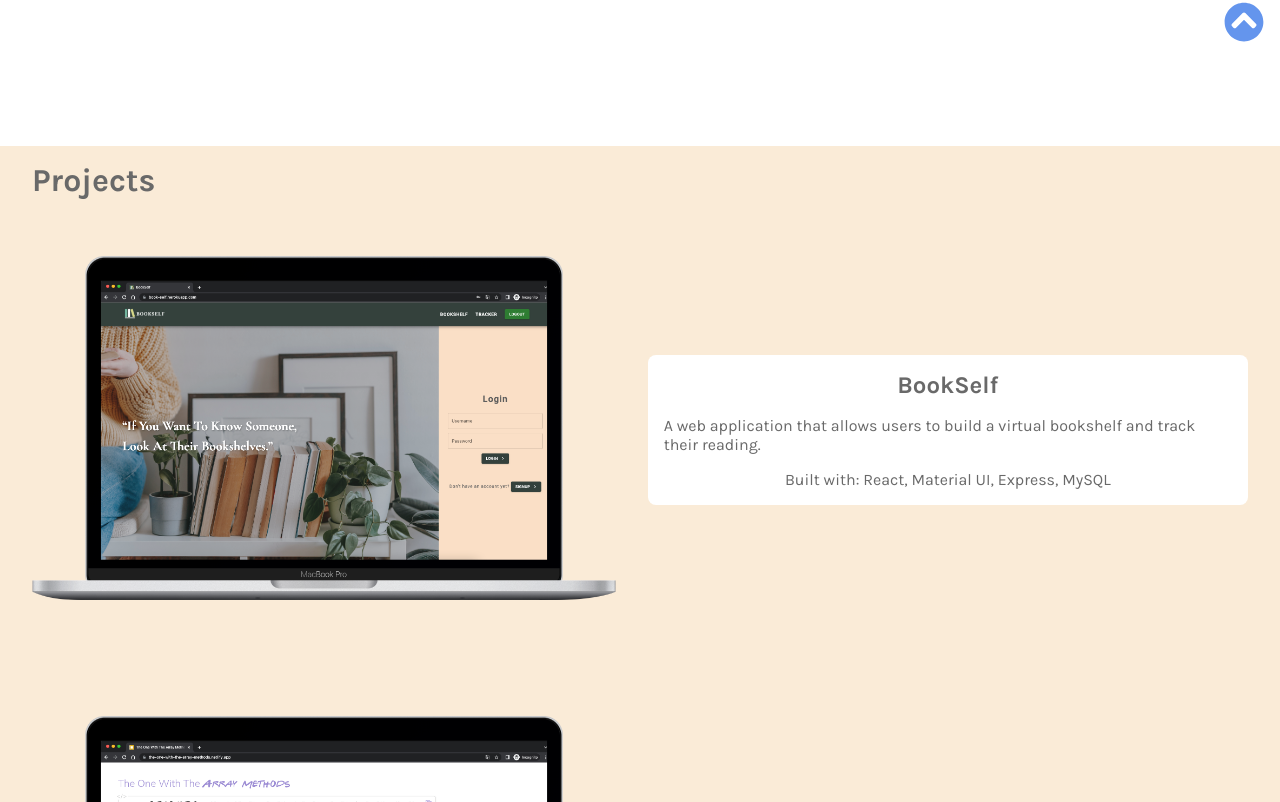
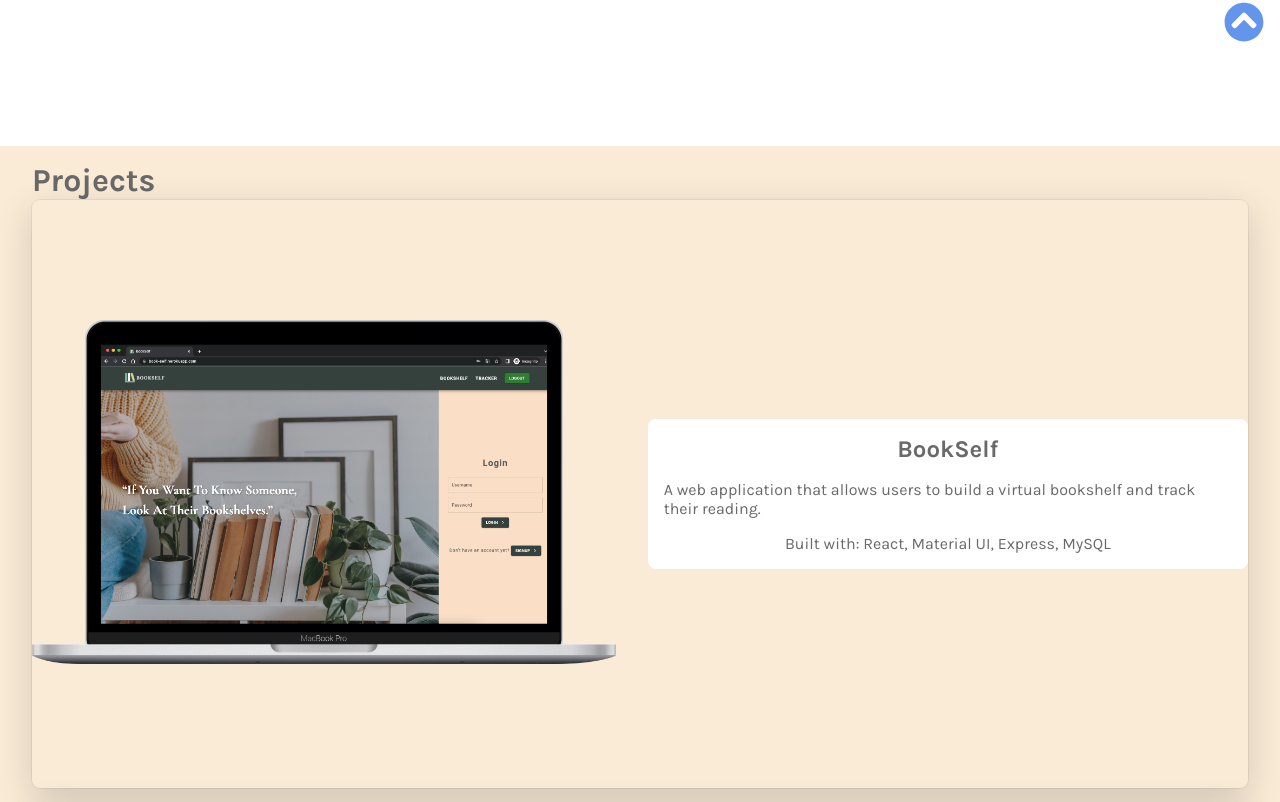
Before and after one commit to phoebe03111/portfolio, a React (Create React App) app: page / in a window 1280 px wide. Shown: the part 738-1540 px from the top of the page. Built offline with nearby package versions, Linux system fonts and the light colour scheme.

Commit message:
Add animation on scroll for each project

```diff
--- a/package.json
+++ b/package.json
@@ -6,6 +6,7 @@
     "@testing-library/jest-dom": "^5.16.4",
     "@testing-library/react": "^13.1.1",
     "@testing-library/user-event": "^13.5.0",
+    "aos": "^2.3.4",
     "react": "^18.1.0",
     "react-dom": "^18.1.0",
     "react-icons": "^4.3.1",
--- a/src/components/ProjectDetail/ProjectDetail.js
+++ b/src/components/ProjectDetail/ProjectDetail.js
@@ -1,12 +1,19 @@
-import React from "react";
+import React, { useEffect } from "react";
+import Aos from "aos";
 import { AiFillGithub } from "react-icons/ai";
 import { BsBoxArrowUpRight } from "react-icons/bs";
-import './ProjectDetail.scss';
+import "./ProjectDetail.scss";
+import "aos/dist/aos.css";
 
-const ProjectDetail = ({project}) => {
+const ProjectDetail = ({ project }) => {
   const { title, description, techStack, demoUrl, gitHubUrl, image } = project;
+
+  useEffect(() => {
+    Aos.init({ duration: 1000 });
+  }, []);
+
   return (
-    <article className="project">
+    <article className="project" data-aos="fade-right">
       <div className="project__image">
         <img src={image} alt="bookself" />
         <div className="project__buttons">
--- a/src/components/ProjectDetail/ProjectDetail.scss
+++ b/src/components/ProjectDetail/ProjectDetail.scss
@@ -3,6 +3,9 @@
 .project {
   @include center;
   flex-direction: column;
+  box-shadow: rgba(0, 0, 0, 0.16) 0px 10px 36px 0px,
+    rgba(0, 0, 0, 0.06) 0px 0px 0px 1px;
+  border-radius: 8px;
 
   @include tablet {
     flex-direction: row;
@@ -12,28 +15,21 @@
   &__image {
     width: 80%;
     position: relative;
-    margin: -4rem 0;
 
     @include tablet {
       width: 100%;
     }
 
     img {
-      height: 100%;
+      height: 80%;
       width: 100%;
       object-fit: cover;
-    }
-
-    &:hover {
-      .project__buttons {
-        opacity: 1;
-      }
     }
   }
 
   &__buttons {
     @include center;
-    background-color: rgba(0, 0, 0, 0.7);
+    background-color: rgba(0, 0, 0, 0.75);
     width: 80%;
     height: 50%;
     gap: 1rem;
@@ -43,6 +39,10 @@
     opacity: 0;
     transform: translate(-50%, -50%);
     @include transition-effect;
+
+    &:hover {
+      opacity: 1;
+    }
   }
 
   &__button {
--- a/src/components/Projects/Projects.scss
+++ b/src/components/Projects/Projects.scss
@@ -8,5 +8,6 @@
   &__container {
     @include center;
     flex-wrap: wrap;
+    gap: 1rem;
   }
 }
```
Also changed, not shown: 1 other file (tests, documents, lock files or other folders).
